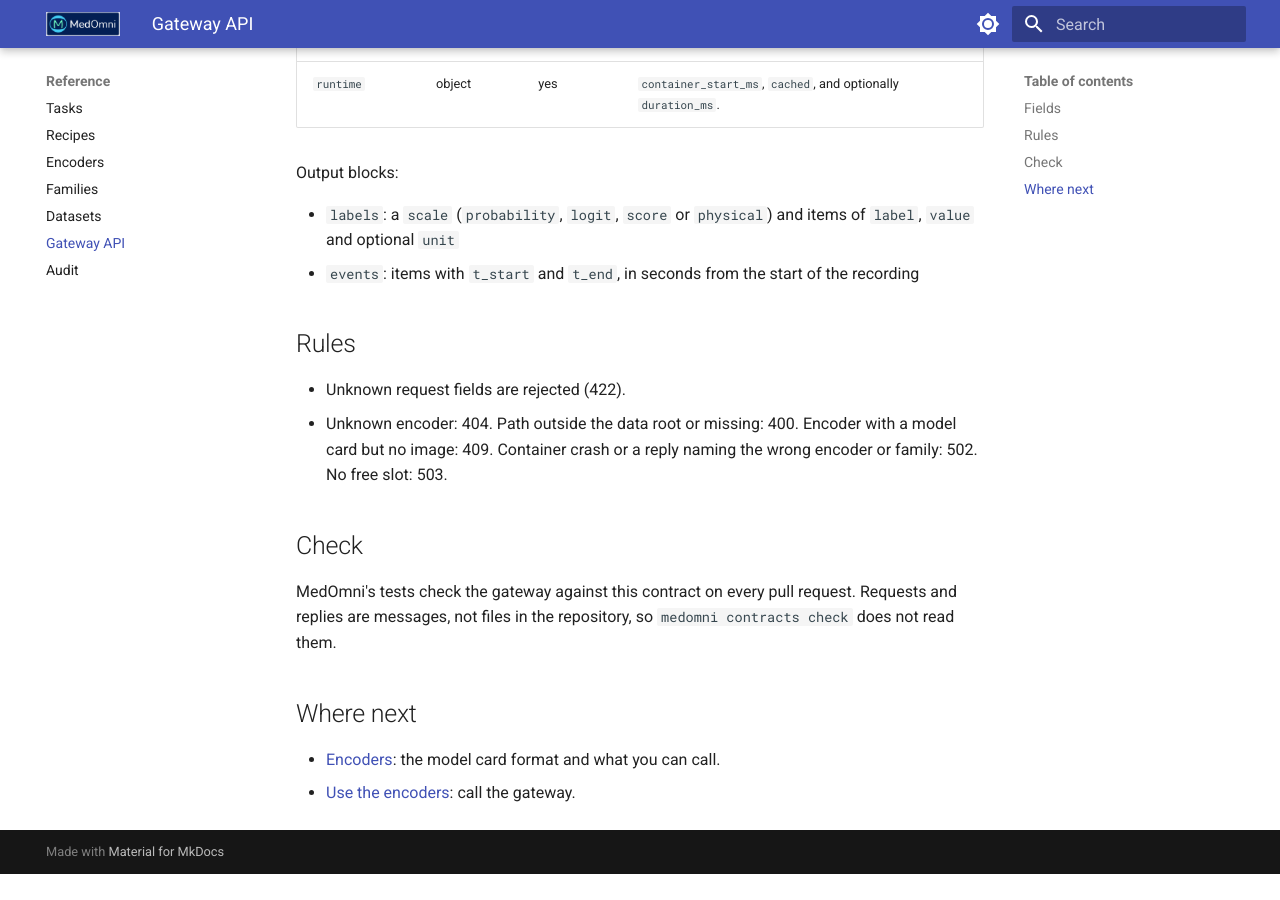
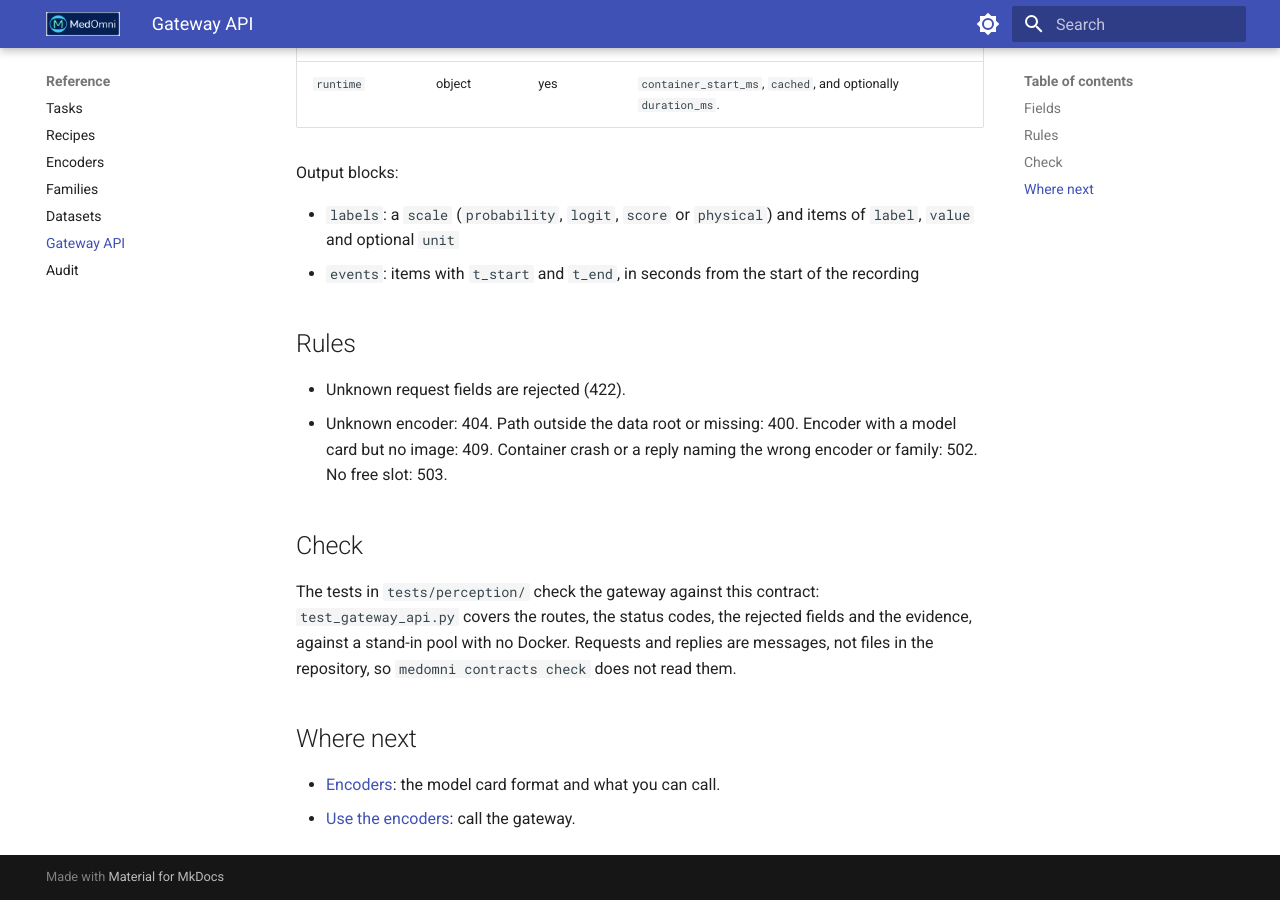
Before and after one commit to medomni/MedOmni, an MkDocs documentation site: the page built from docs/reference/gateway-api.md, in a window 1280 px wide and 900 px high, scrolled down 1651 px. Built offline with MkDocs 1.6.1 and Material for MkDocs 9.7.7, drawn with Linux system fonts in a browser that asks for light colours; the version menu is left out; before the commit the page ends 2525 px from its top, so only the background shows below that.

Commit message:
docs: gateway API page says the tests in tests/perception check it
Co-Authored-By: Claude Opus 5.5 <noreply@anthropic.com>
Private-Commit: 1f9da032d6bdf6f8bf18802d1fe80267184a3bcd

```diff
--- a/docs/reference/gateway-api.md
+++ b/docs/reference/gateway-api.md
@@ -51,7 +51,7 @@ Output blocks:
 
 ## Check
 
-MedOmni's tests check the gateway against this contract on every pull request. Requests and replies are messages, not files in the repository, so `medomni contracts check` does not read them.
+The tests in `tests/perception/` check the gateway against this contract: `test_gateway_api.py` covers the routes, the status codes, the rejected fields and the evidence, against a stand-in pool with no Docker. Requests and replies are messages, not files in the repository, so `medomni contracts check` does not read them.
 
 ## Where next
 
```
